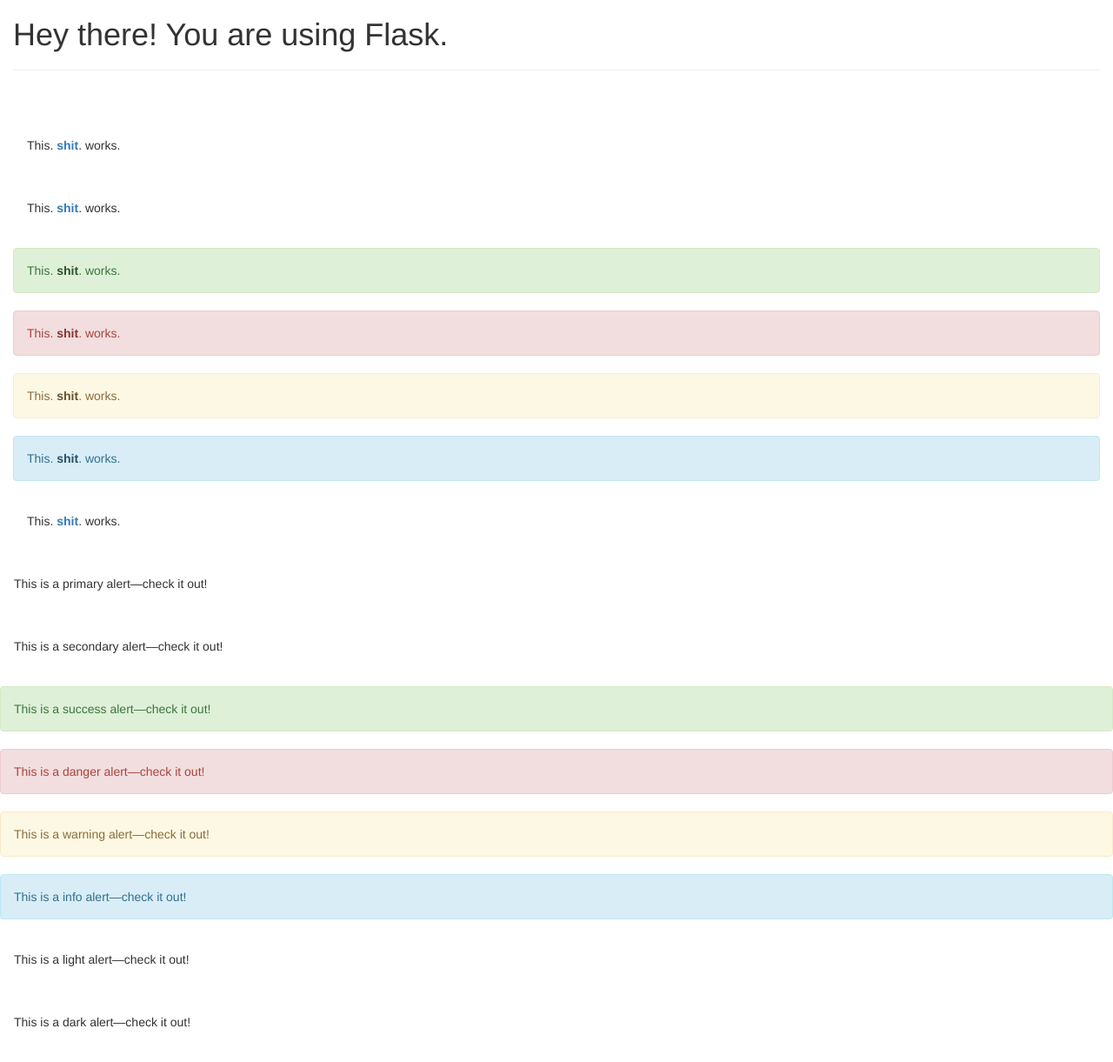
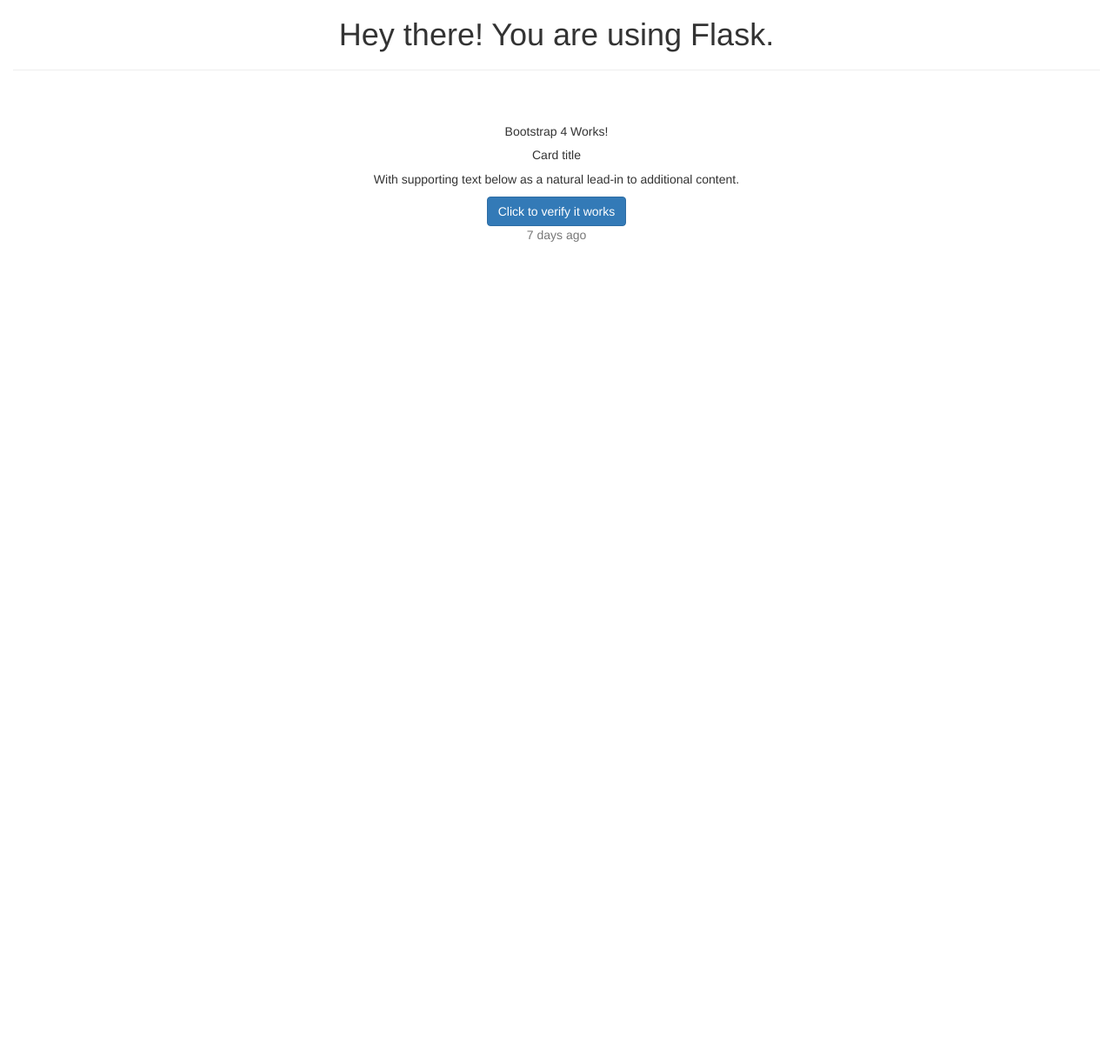
Before and after one commit to Rreuben/pitch, a Flask app: page / in a window 1280 px wide. Shown: the whole page at 87% size. After the commit the page ends 278 px from the top, so only its background shows below. Run offline with Flask 2, Linux system fonts and the light colour scheme; some libraries are stand-ins or nearby versions.

Commit message:
Updated bootstrap 4 styling

```diff
--- a/app/templates/base.html
+++ b/app/templates/base.html
@@ -9,55 +9,23 @@
 {% block content %}
 
 <div class="container-fluid">
-  <h1>Hey there! You are using Flask.</h1>
+  <h1 style="text-align: center;">Hey there! You are using Flask.</h1>
   <hr>
   <br>
   <br>
-  <div class="alert alert-primary" role="alert">
-    This.<a href="#" class="alert-link"> shit</a>. works.
+  <div class="card text-center">
+    <div class="card-header">
+      Bootstrap 4 Works!
     </div>
-    <div class="alert alert-secondary" role="alert">
-      This.<a href="#" class="alert-link"> shit</a>. works.
+    <div class="card-body">
+      <h5 class="card-title">Card title</h5>
+      <p class="card-text">With supporting text below as a natural lead-in to additional content. </Lorem></p>
+      <a href="#" class="btn btn-primary">Click to verify it works</a>
     </div>
-    <div class="alert alert-success" role="alert">
-      This.<a href="#" class="alert-link"> shit</a>. works.
-    </div>
-    <div class="alert alert-danger" role="alert">
-      This.<a href="#" class="alert-link"> shit</a>. works.
-    </div>
-    <div class="alert alert-warning" role="alert">
-      This.<a href="#" class="alert-link"> shit</a>. works.
-    </div>
-    <div class="alert alert-info" role="alert">
-      This.<a href="#" class="alert-link"> shit</a>. works.
-    </div>
-    <div class="alert alert-light" role="alert">
-      This.<a href="#" class="alert-link"> shit</a>. works.
+    <div class="card-footer text-muted">
+      7 days ago
     </div>
   </div>
-  <div class="alert alert-primary" role="alert">
-    This is a primary alert—check it out!
-  </div>
-  <div class="alert alert-secondary" role="alert">
-    This is a secondary alert—check it out!
-  </div>
-  <div class="alert alert-success" role="alert">
-    This is a success alert—check it out!
-  </div>
-  <div class="alert alert-danger" role="alert">
-    This is a danger alert—check it out!
-  </div>
-  <div class="alert alert-warning" role="alert">
-    This is a warning alert—check it out!
-  </div>
-  <div class="alert alert-info" role="alert">
-    This is a info alert—check it out!
-  </div>
-  <div class="alert alert-light" role="alert">
-    This is a light alert—check it out!
-  </div>
-  <div class="alert alert-dark" role="alert">
-    This is a dark alert—check it out!
-  </div>
+</div>
 
 {% endblock %}
```
